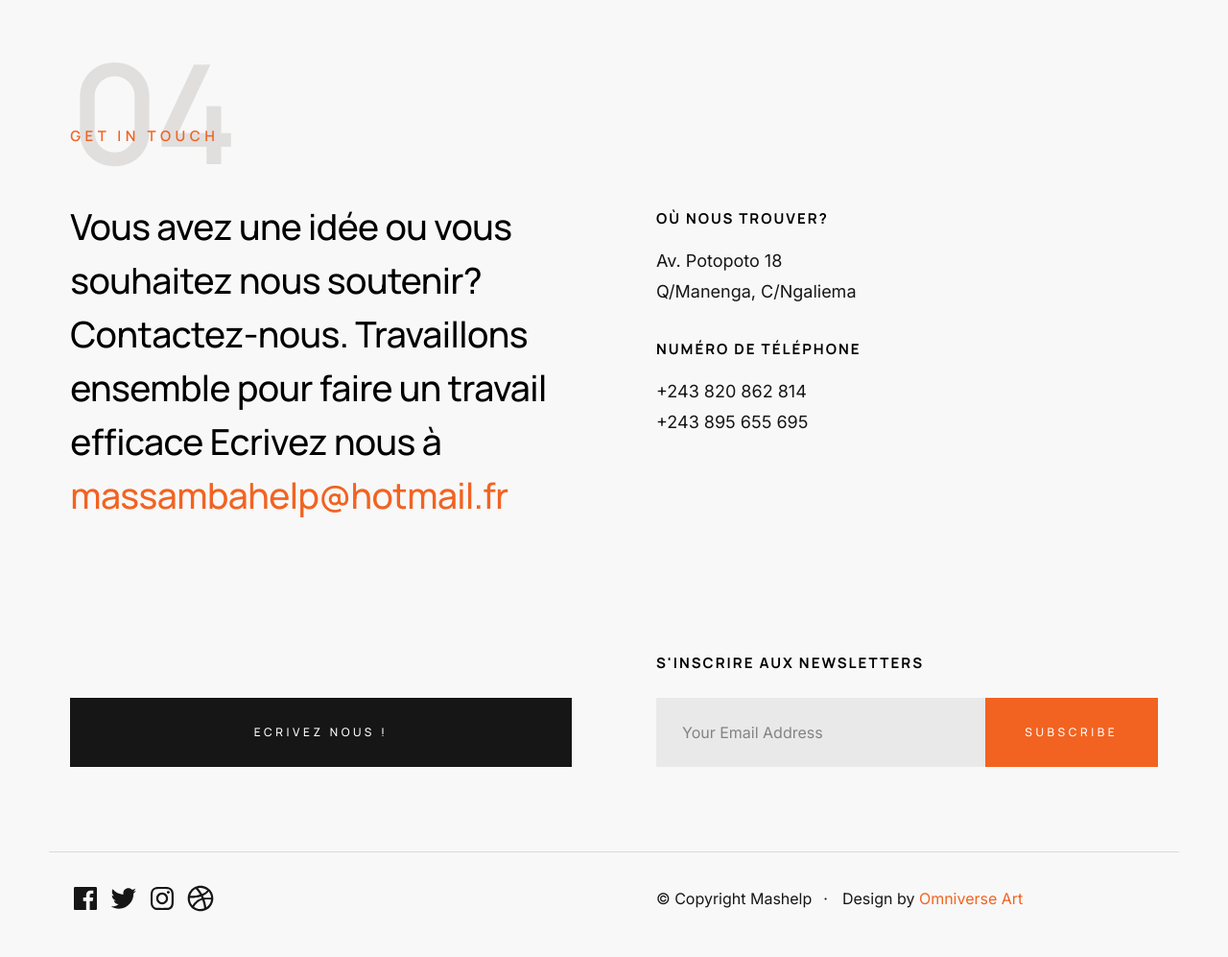
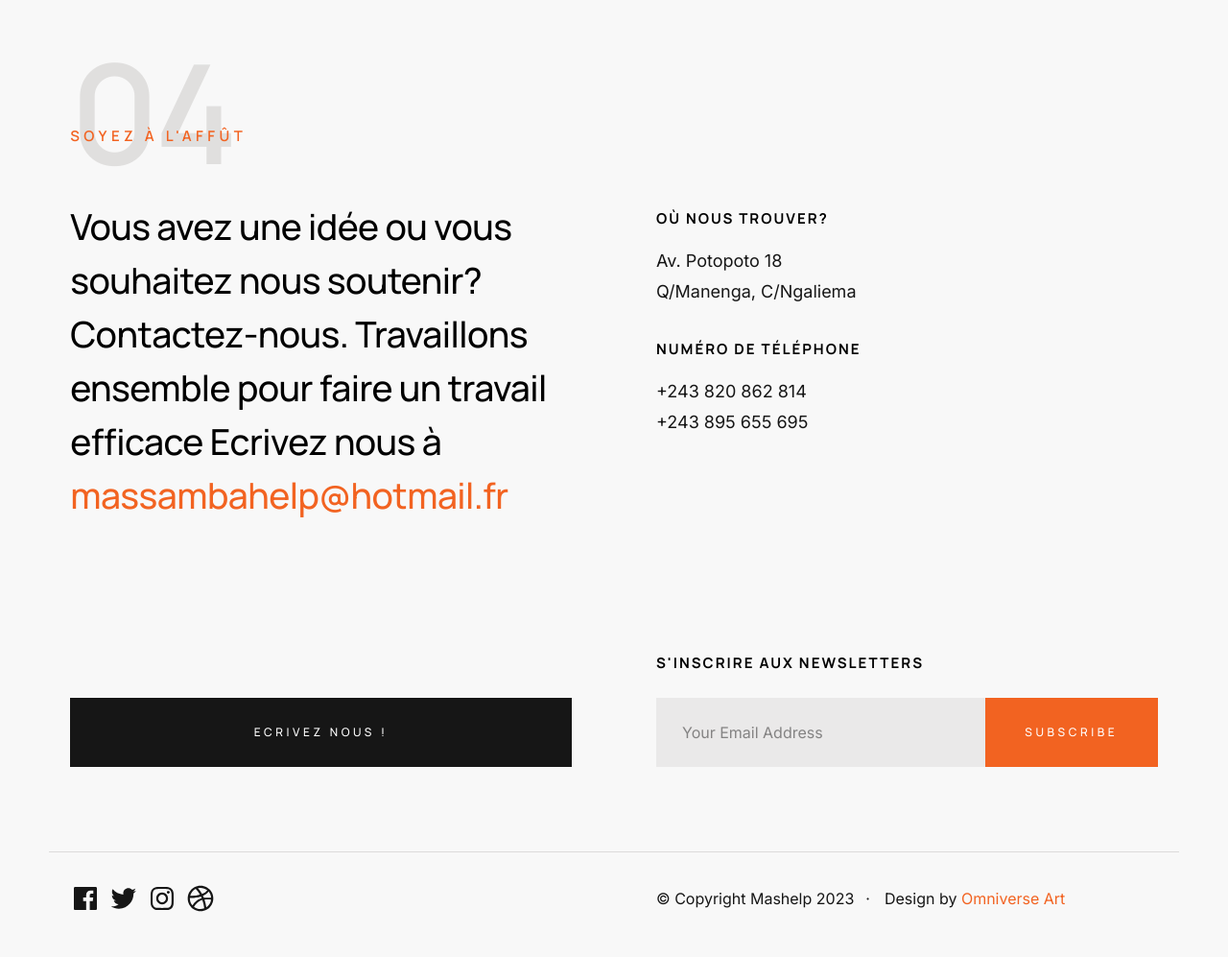
Before and after one commit to edenk77/mashelp, a plain HTML site: page index.html in a window 1280 px wide. Shown: the part 6100-7097 px from the top of the page at 96% size. Drawn offline with Linux system fonts and the light colour scheme.

Commit message:
2eme modif text

```diff
--- a/index.html
+++ b/index.html
@@ -651,7 +651,7 @@
         <footer id="footer" class="s-footer target-section">
 
             <div class="row section-header" data-num="04">
-                <h3 class="column lg-12 section-header__pretitle text-pretitle">Get In Touch</h3>
+                <h3 class="column lg-12 section-header__pretitle text-pretitle">Soyez à l'affût</h3>
                 <div class="column lg-6 stack-on-1100 section-header__primary">
                     <h2 class="title text-display-1">
                     Vous avez une idée ou vous souhaitez nous soutenir? Contactez-nous.
@@ -734,7 +734,7 @@
 
                 <div class="column lg-6 tab-12 s-footer__bottom-right">
                     <div class="ss-copyright">
-                        <span>© Copyright Mashelp</span>
+                        <span>© Copyright Mashelp 2023</span>
                         <span>Design by <a href="https://www.instagram.com/omniverseart/">Omniverse Art</a></span>
                     </div>
                 </div>
```
